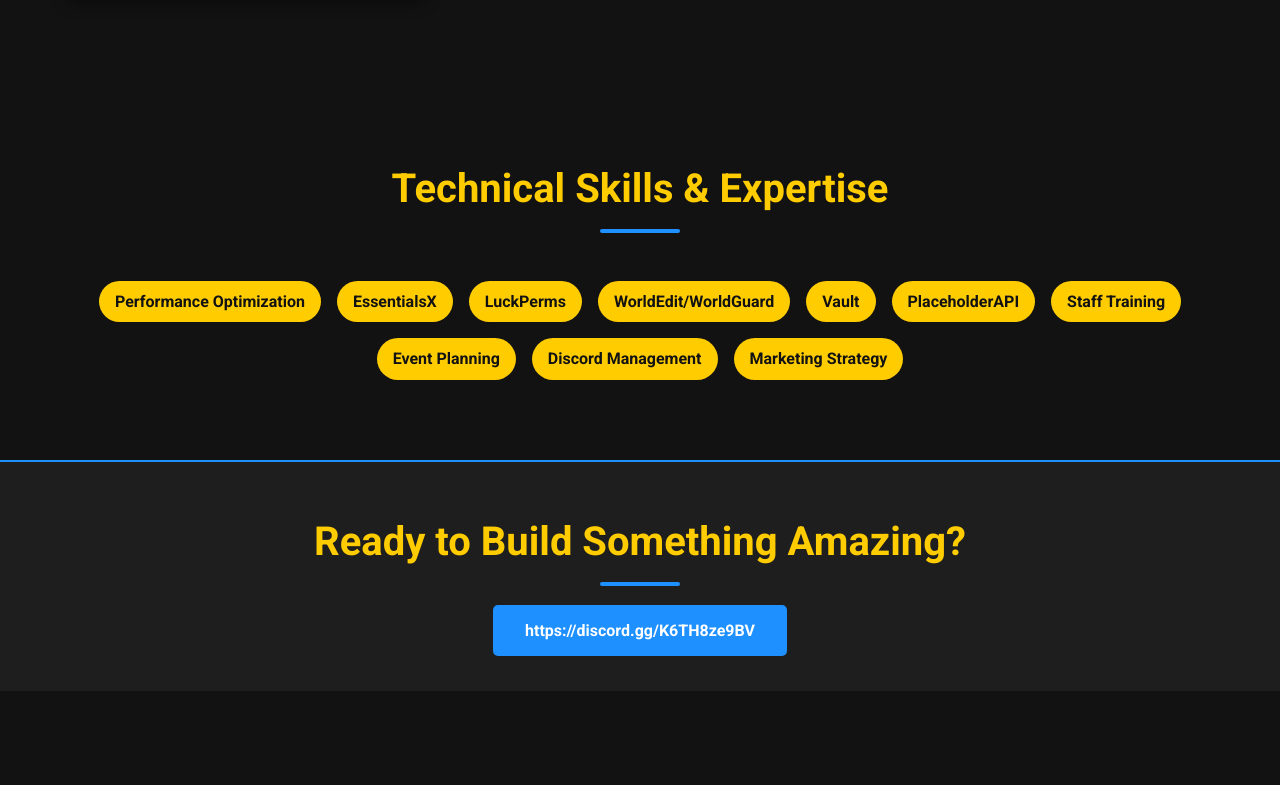
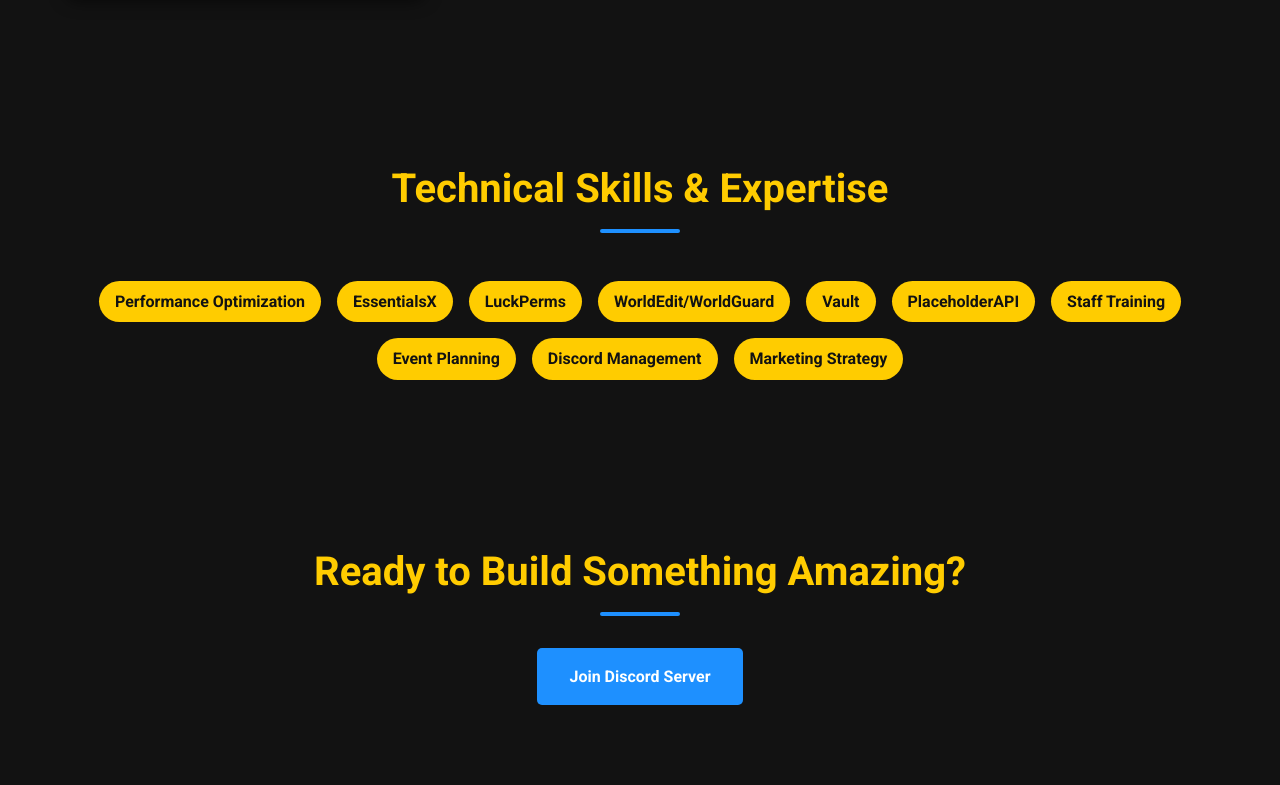
Before and after one commit to dinonaedytwastaken-netizen/portfolio, a plain HTML site: page index.html in a window 1280 px wide. Shown: the part 1961-2746 px from the top of the page. Before the commit the page ends 2652 px from the top, so only its background shows below. Drawn offline with Linux system fonts and the light colour scheme.

Commit message:
Update index.html

```diff
--- a/index.html
+++ b/index.html
@@ -130,7 +130,7 @@
   <header>
     <h1>Emperor Naed MC Portfolio</h1>
     <p>Professional Minecraft Server Setup & Management</p>
-    <a href="#">Join Discord Server</a>
+    <a href="https://discord.gg/K6TH8ze9BV" target="_blank">Join Discord Server</a>
   </header>
 
   <section id="services">
@@ -227,10 +227,13 @@
     </div>
   </section>
 
-  <footer>
-    <h2>Ready to Build Something Amazing?</h2>
-    <a href="#">https://discord.gg/K6TH8ze9BV</a>
-  </footer>
-
-</body>
-</html>
+<section id="discord">
+  <h2>Ready to Build Something Amazing?</h2>
+  <div style="text-align:center; margin-top:1rem;">
+    <a href="https://discord.gg/K6TH8ze9BV" target="_blank"
+       style="display:inline-block; padding:1rem 2rem; background:#1e90ff; color:#fff;
+              font-weight:bold; border-radius:5px; text-decoration:none; transition:all 0.3s;">
+      Join Discord Server
+    </a>
+  </div>
+</section>
```
